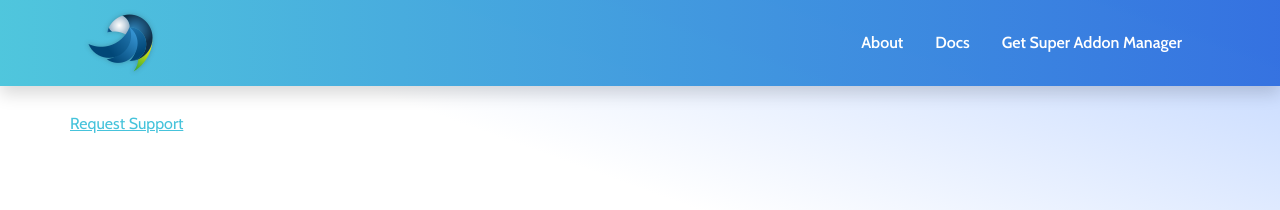
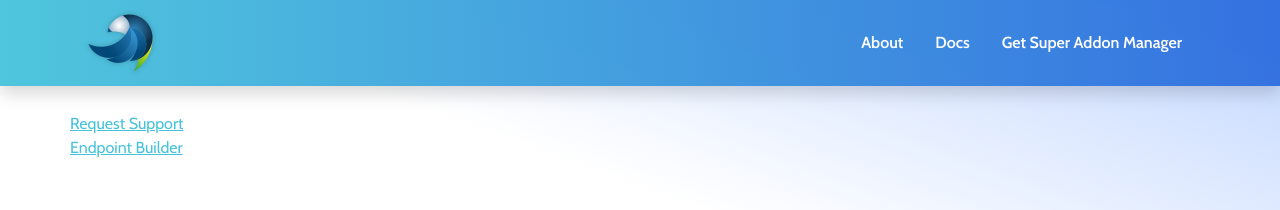
Before and after one commit to PidgeonTools/SuperAddonManager, a Next.js app: page / in a window 1280 px wide. Shown: the top 210 px of the page. Built offline with nearby package versions, Linux system fonts and the light colour scheme.

Commit message:
Stub Endpoint Builder page

```diff
--- a/pages/index.js
+++ b/pages/index.js
@@ -1,6 +1,7 @@
 import Header from "../components/Header";
 import Navbar from "../components/Navbar";
 import Link from "next/link";
+import { Nav } from "react-bootstrap";
 
 export default function Home() {
   return (
@@ -8,9 +9,18 @@ export default function Home() {
       <Header title="Home" />
       <Navbar />
       <div className="container intro">
-        <Link href="/request-support">
-          Request Support
-        </Link>
+        <Nav as="ul" className="flex-column">
+          <Nav.Item as="li">
+            <Nav.Link as={Link} href="/request-support">
+              Request Support
+            </Nav.Link>
+          </Nav.Item>
+          <Nav.Item as="li">
+            <Nav.Link as={Link} href="/endpoint-builder">
+              Endpoint Builder
+            </Nav.Link>
+          </Nav.Item>
+        </Nav>
       </div>
     </>
   );
```
Also changed, not shown: pages/endpoint-builder.js (added, +19 -0 lines).
